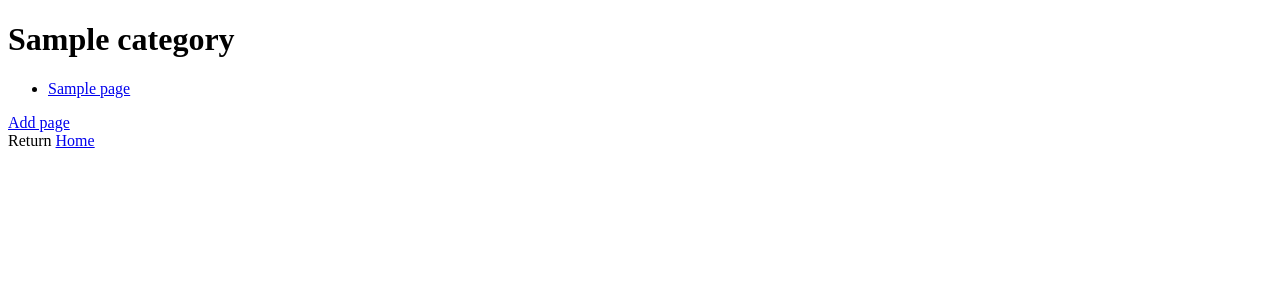
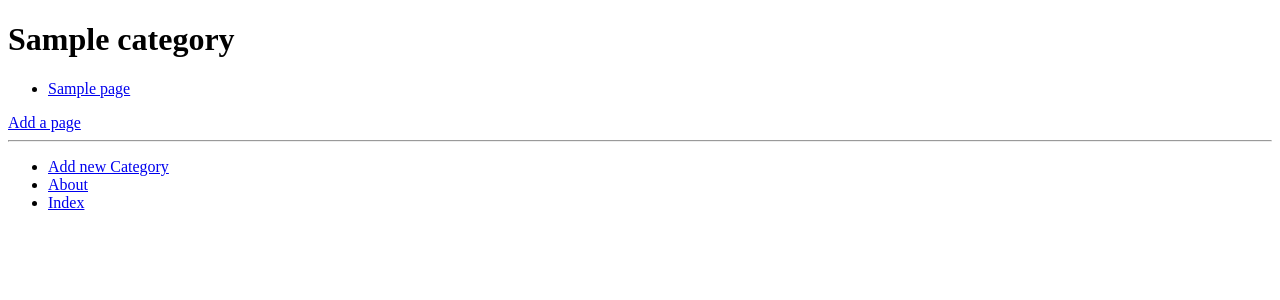
Before and after one commit to thnguyn2/django_learning, a Django app: a page that uses templates/rango/category.html in a window 1280 px wide. Shown: the top 300 px of the page. Run offline with Django 3.2, Linux system fonts and the light colour scheme; tables that the repository leaves empty hold one stand-in row (values such as "Sample post").

Commit message:
Done with section 8.3

```diff
--- a/rango/urls.py
+++ b/rango/urls.py
@@ -1,11 +1,12 @@
 from django.conf.urls import url
 #This
 import views
+app_name = 'rango'
 
 urlpatterns = [
     url(r'^$', views.index2, name='index 2 function'),
-    url(r'^about/$', views.about, name='about function'),
-    url(r'^add_category/$', views.add_category,name='add_category'),
+    url(r'^about/$', views.about, name='about'),
+    url(r'^add_category/$', views.add_category, name='add_category'),
     url(r'^category/(?P<category_name_slug>[\w\-]+)/$', views.show_category, name='show_category'),
     url(r'^category/(?P<category_name_slug>[\w\-]+)/add_page/$', views.add_page, name='add_page'),
     #<category_name_slug> is a variable name, allows us to extract the value later on, [\w\-]+ is any alphanumeric sequence
--- /dev/null
+++ b/templates/rango/base.html
@@ -0,0 +1,29 @@
+<!DOCTYPE html>
+<html>
+    <head>
+        <meta charset="UTF-8"/>
+        <title>Rango -
+        {% block title_block %}
+            How to Tango with Django!
+
+        {% endblock %}
+
+        </title>
+    </head>
+    <body>
+        <div>
+            <!--Body of the template-->
+            {% block body_block %}
+            {% endblock %}
+        </div>
+
+        <hr />
+        <div>
+            <ul>
+                <li><a href="{% url 'rango:add_category' %}">Add new Category</a> </li>
+                <li><a href="{% url 'rango:about' %}">About</a></li>
+                <li><a href="{% url 'index1' %}">Index</a></li>
+            </ul>
+        </div>
+    </body>
+</html>
--- a/templates/rango/category.html
+++ b/templates/rango/category.html
@@ -1,31 +1,29 @@
-<!DOCTYPE html>
-<html>
-<head>
-    <title>Rango category</title>
-</head>
-<body>
-    <div>
+{% extends 'rango/base.html' %}
+<!--Inherits the template from base.html-->
+{% load staticfiles %}
+
+{% block title_block %}
+    {{ category.name }}
+{% endblock %}
+
+{% block body_block %}
     {% if category %}
-        <!--'category' in a key in context field for the template-->
         <h1>{{ category.name }}</h1>
         {% if pages %}
             <ul>
             {% for page in pages %}
-                    <!--'pages' is a key in the context dictionary-->
                 <li><a href="{{ page.url }}">{{ page.title }}</a></li>
             {% endfor %}
             </ul>
+
+
         {% else %}
+            <strong>There is no pages in the current category</strong>
+        {% endif %}
+        <!-Add a new page to the current category-->
+        <a href ="{% url 'rango:add_page' category.slug%}">Add a page</a>
+    {% else %}
+        The specified category cannot be found!
     {% endif %}
 
-        {% else %}
-            The current category does not exist!
-        {% endif %}
-        <!--Link to the add page to the current category-->
-        <a href="/rango/category/{{ category.slug }}/add_page/">Add page</a><br />
-        <!--There is no need to use add_page.html here since html should be used for the template only-->
-         Return <a href= "/">Home</a>
-    </div>
-
-</body>
-</html>
+{% endblock %}
--- a/templates/rango/index.html
+++ b/templates/rango/index.html
@@ -17,7 +17,9 @@
     <ul>
         {% if categories %}
             {% for category in categories %}
-                <li><a href = "rango/category/{{ category.slug }}">{{ category.name }} </a>, #likes: {{ category.likes }}</li><!--Define a list item <li> is for listing the elements, <ul> is the unordered list-->
+                <!--<li><a href = "rango/category/{{ category.slug }}">-->
+                <li><a href="{% url 'rango:show_category' category.slug %}">
+                    {{ category.name }} </a>, #likes: {{ category.likes }}</li><!--Define a list item <li> is for listing the elements, <ul> is the unordered list-->
             {% endfor %}
         {% else %}
             <strong>There are no categories present.</strong>
@@ -40,7 +42,7 @@
         </div>
 
     <div>
-        <a href="/rango/about">About</a><br />
+        <a href={%  url 'rango:about' %}>About</a><br />
         <img src = "{% static "images/mascot.jpeg" %}"
              alt ="Picture of Rango" /> <!--This call will replace static with STATIC_URL deffined in the settings.py--->
     </div>
```
Lines whose indentation alone changed are shown as unchanged.
